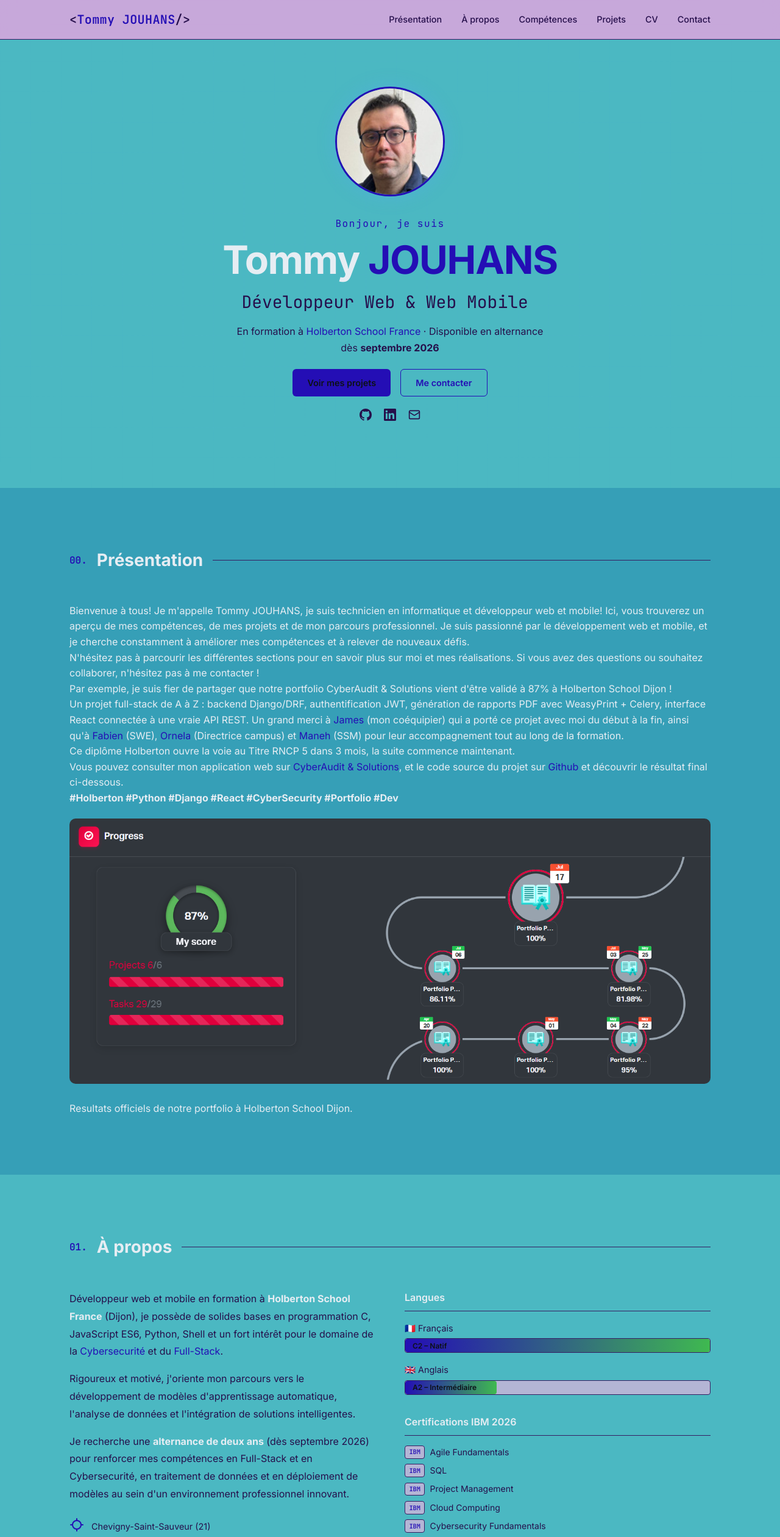
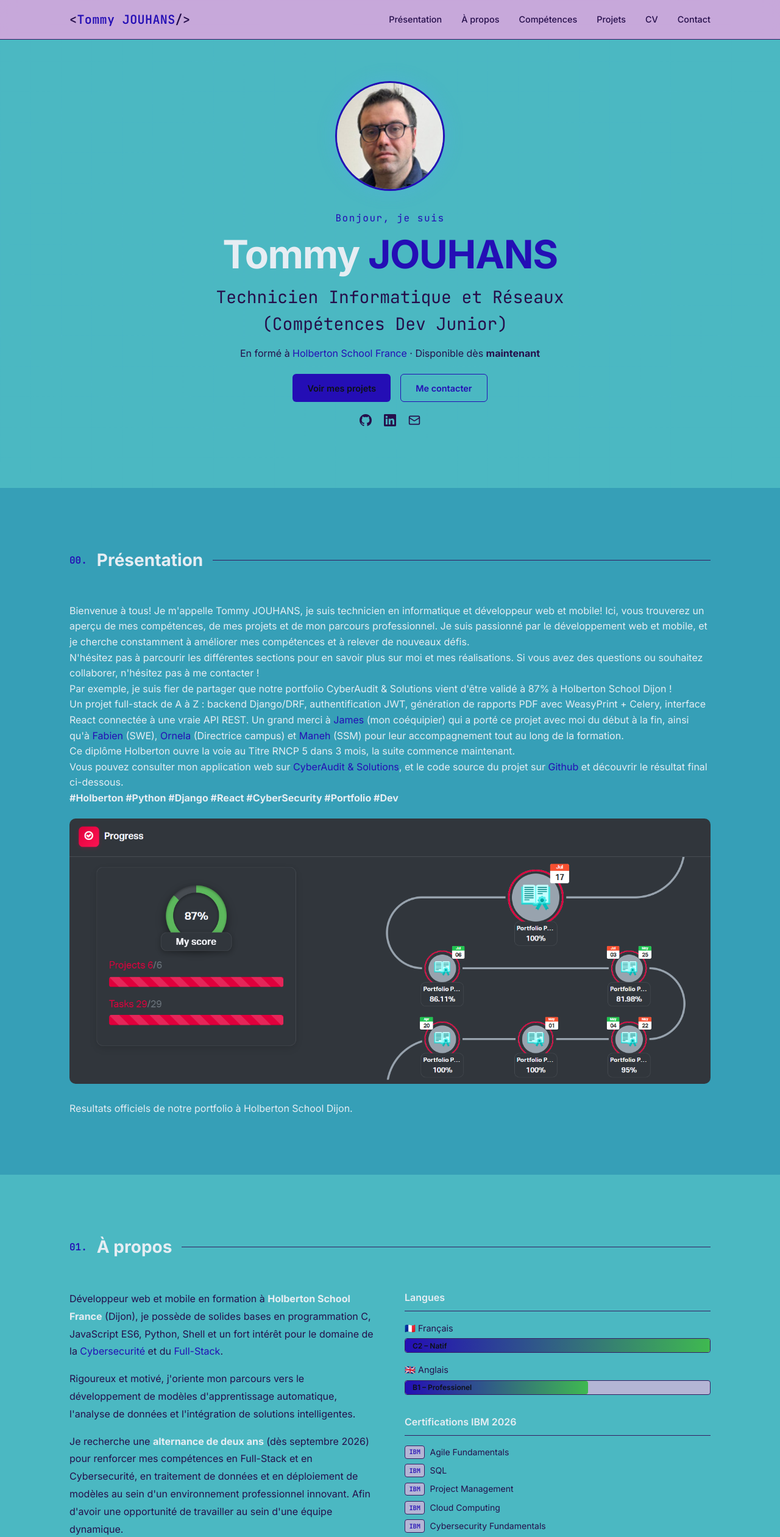
Before and after one commit to Tommy-JOUHANS/Tommy-JOUHANS, a React (Vite) app in the folder Tommy-JOUHANS.github.io/: page / in a window 1280 px wide. Shown: the top 2520 px of the page at 61% size. Built offline with nearby package versions, Linux system fonts and the light colour scheme.

Commit message:
modification de profil

```diff
--- a/Tommy-JOUHANS.github.io/src/App.jsx
+++ b/Tommy-JOUHANS.github.io/src/App.jsx
@@ -124,7 +124,7 @@ function Navbar({ activeSection }) {
 
 function Hero() {
   const [typed, setTyped] = useState('')
-  const fullText = 'Développeur Web & Web Mobile'
+  const fullText = 'Technicien Informatique et Réseaux (Compétences Dev Junior)'
 
   useEffect(() => {
     let i = 0
@@ -164,7 +164,7 @@ function Hero() {
             <span className="cursor">|</span>
           </h2>
           <p className="hero-tagline">
-            En formation à <span className="accent">Holberton School France</span> · Disponible en alternance dès <strong>septembre 2026</strong>
+            En formé à <span className="accent">Holberton School France</span> · Disponible dès <strong>maintenant</strong>
           </p>
 
 
@@ -211,7 +211,7 @@ function About() {
             <p>
               Je recherche une <strong>alternance de deux ans</strong> (dès septembre 2026) pour renforcer
               mes compétences en Full-Stack et en Cybersecurité, en traitement de données et en déploiement de modèles
-              au sein d'un environnement professionnel innovant.
+              au sein d'un environnement professionnel innovant. Afin d'avoir une opportunité de travailler au sein d'une équipe dynamique.
             </p>
 
             <div className="about-details">
@@ -245,7 +245,7 @@ function About() {
             <div className="lang-item">
               <span>🇬🇧 Anglais</span>
               <div className="lang-bar">
-                <div className="lang-fill" style={{ width: '30%' }}>A2 – Intermédiaire</div>
+                <div className="lang-fill" style={{ width: '60%' }}>B1 – Professionel</div>
               </div>
             </div>
 
```
Also changed, not shown: 1 other file (tests, documents, lock files or other folders).
